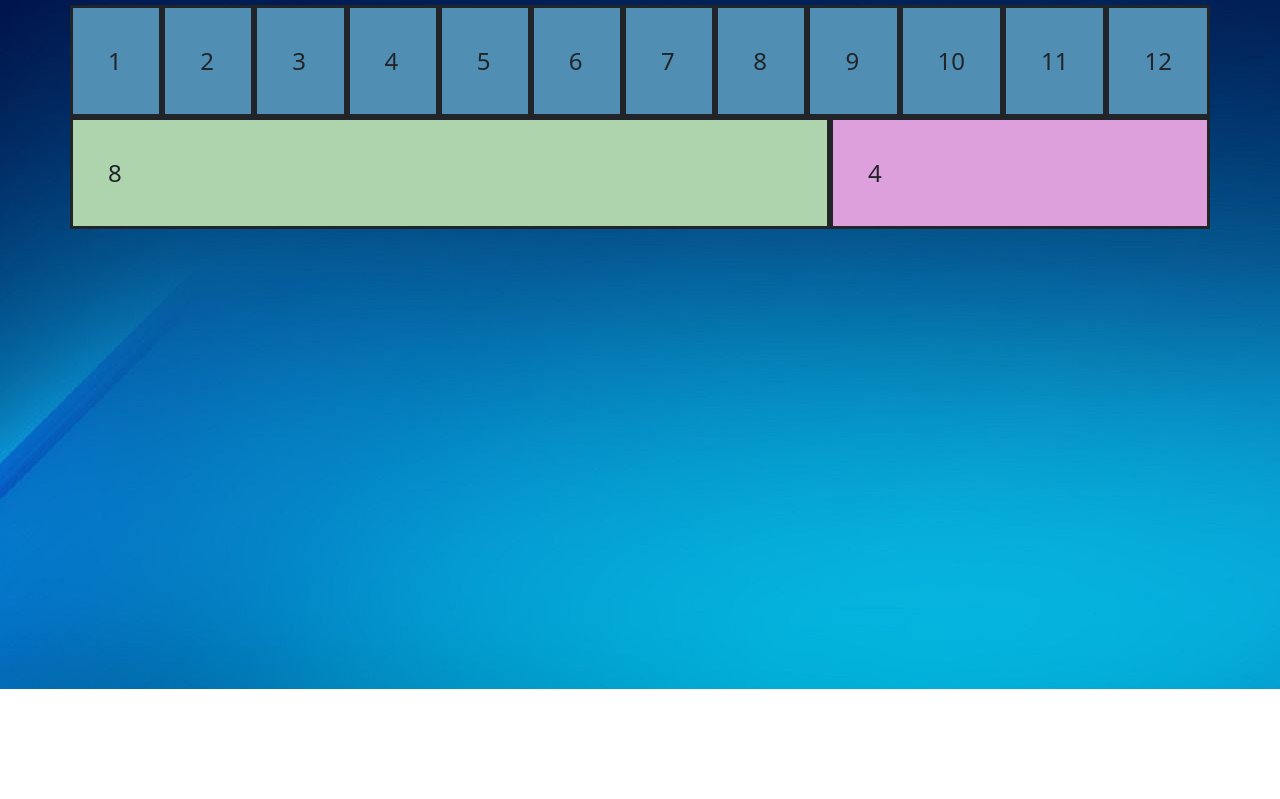
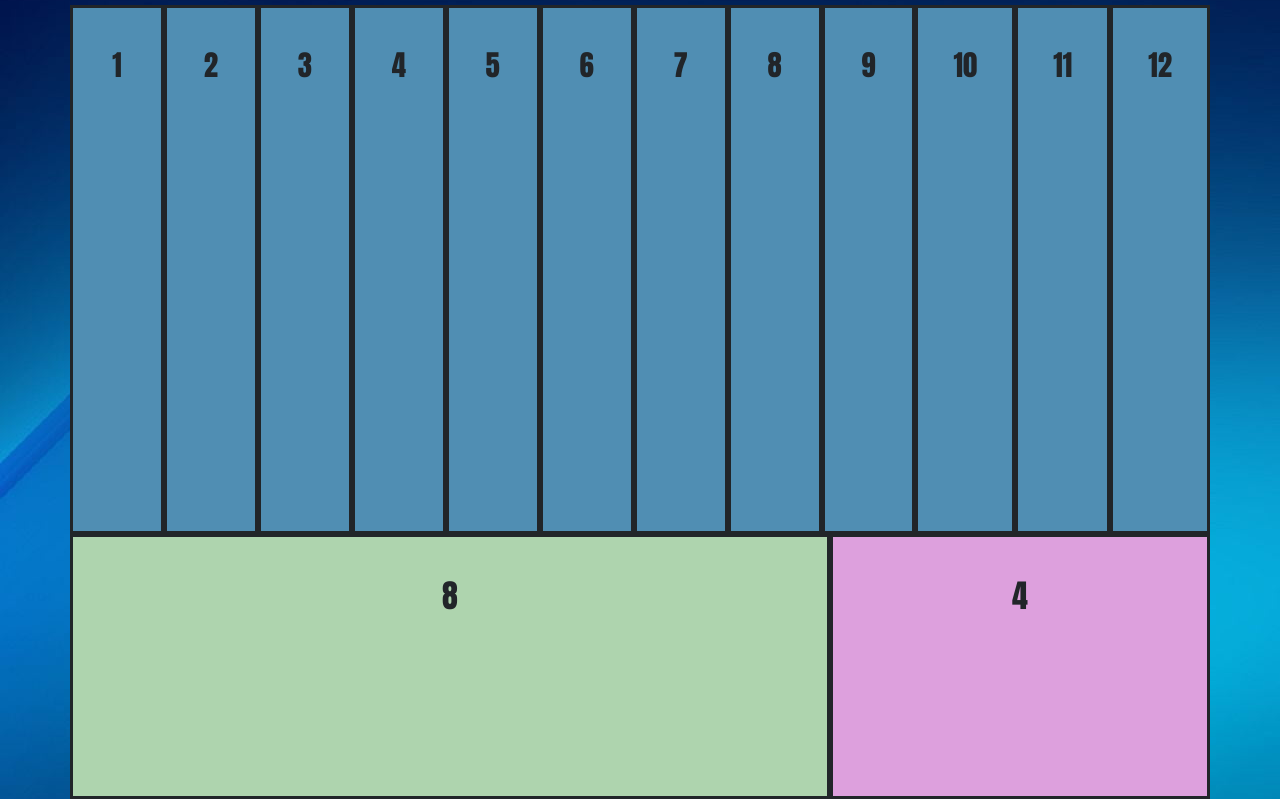
Before and after one commit to Jra-Artist/JRA-BOOTSTRAP, a plain HTML site: page bootstrap.html in a window 1280 px wide. Shown: the part 111-910 px from the top of the page. Before the commit the page ends 800 px from the top, so only its background shows below. Drawn offline with nearby package versions, Linux system fonts and the light colour scheme.

Commit message:
Update bootstrap.html

```diff
--- a/bootstrap.html
+++ b/bootstrap.html
@@ -12,19 +12,29 @@
     background-color: rgb(80, 142, 179);
     border: solid;
     padding: 35px;
-   font-size: 150%;
+   font-size: 180%;
+   text-align: center;
+   height: 14cm;
+   font-family:Impact, Haettenschweiler, 'Arial Narrow Bold', sans-serif;
 }
 .col-8 {
     background-color: rgb(174, 212, 174);
     border: solid;
-    font-size: 150%;
+    font-size: 200%;
+    font-family:Impact, Haettenschweiler, 'Arial Narrow Bold', sans-serif;
+    text-align: center;
     padding: 35px;
+    height: 7cm;
 }
 .col-4 {
       background-color: plum;
       border: solid;
-      font-size: 150%;
+      font-size: 200%;
+      font-family:Impact, Haettenschweiler, 'Arial Narrow Bold', sans-serif;
+      text-align: center;
       padding: 35px;
+      height: 7cm;
+
 }
 h1{
     background-color: rgba(18, 18, 153, 0.349);
```
